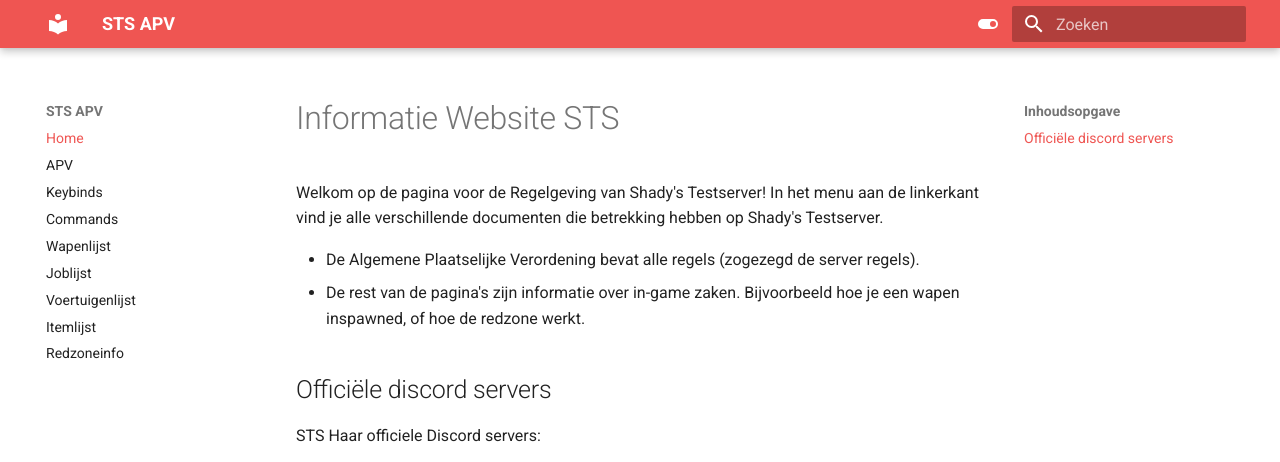
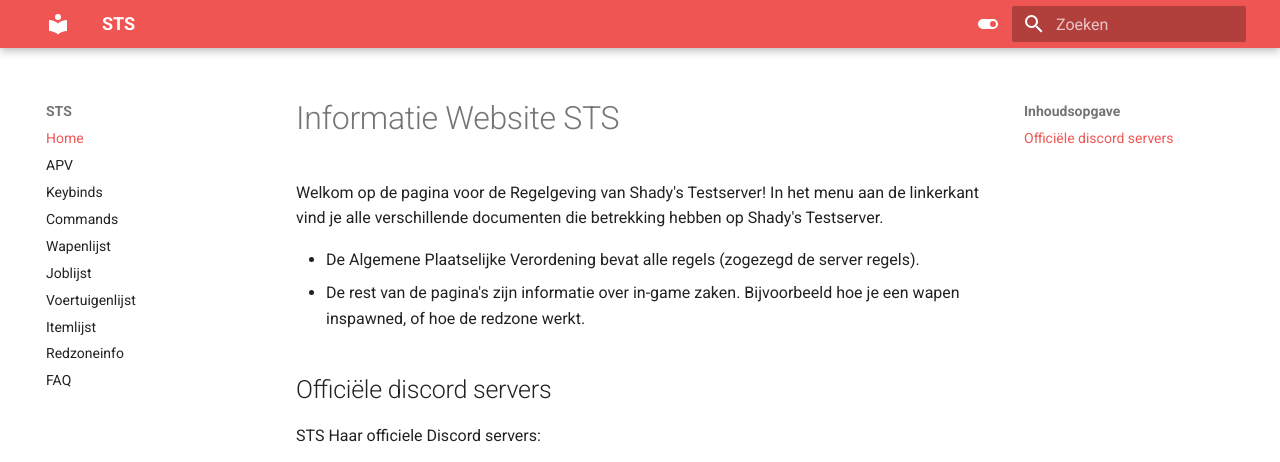
Before and after one commit to Welseyy/STSAPV, an MkDocs documentation site: the page built from docs/index.md, in a window 1280 px wide. Shown: the top 462 px of the page. Built offline with MkDocs 1.6.1 and Material for MkDocs 9.7.7, drawn with Linux system fonts in a browser that asks for light colours.

Commit message:
Update mkdocs.yml

```diff
--- a/mkdocs.yml
+++ b/mkdocs.yml
@@ -1,4 +1,4 @@
-site_name: STS APV
+site_name: STS
 site_author: Caspertjuh
 site_description: >-
   Shady's test server Informatie en APV
@@ -85,6 +85,7 @@ nav:
   - Voertuigenlijst: voertuigenlijst.md
   - Itemlijst: itemlijst.md
   - Redzoneinfo: redzoneinfo.md
+  - FAQ: faq.md
 
 # Customization
 extra:
```
